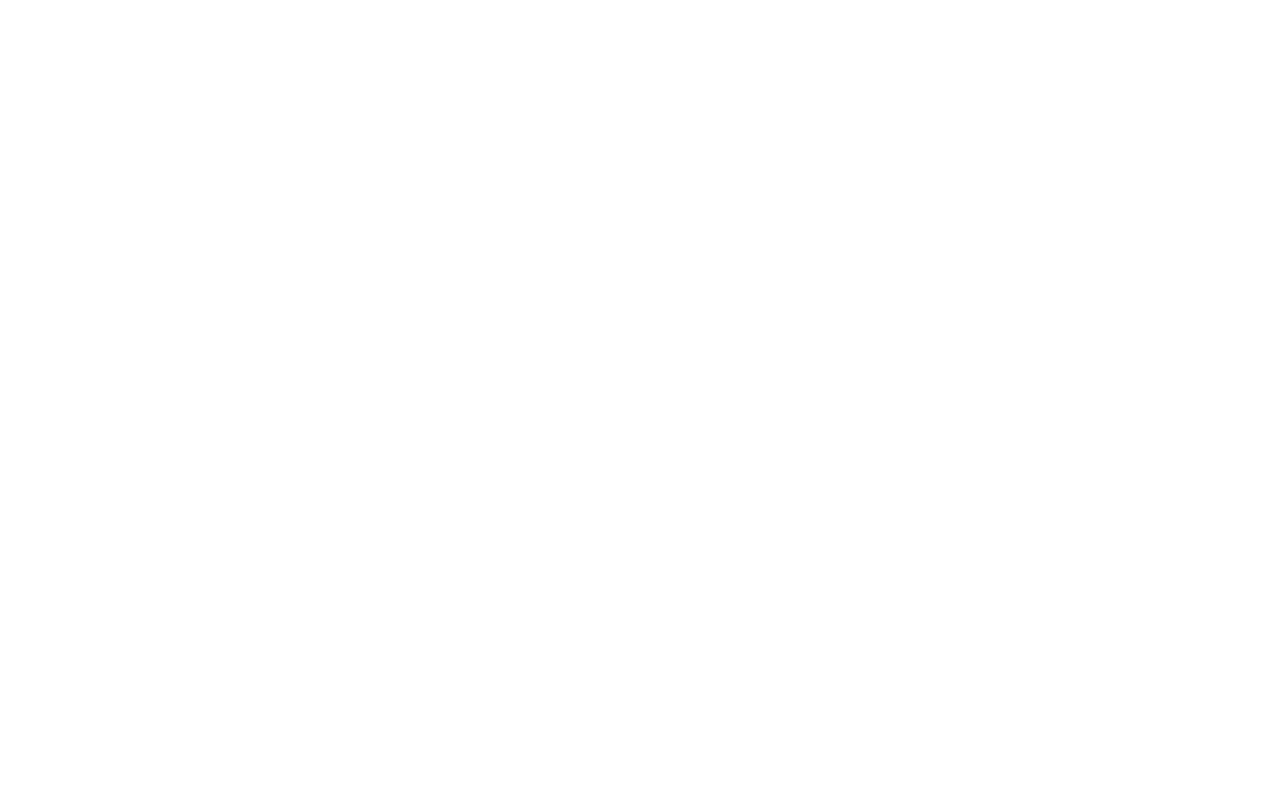
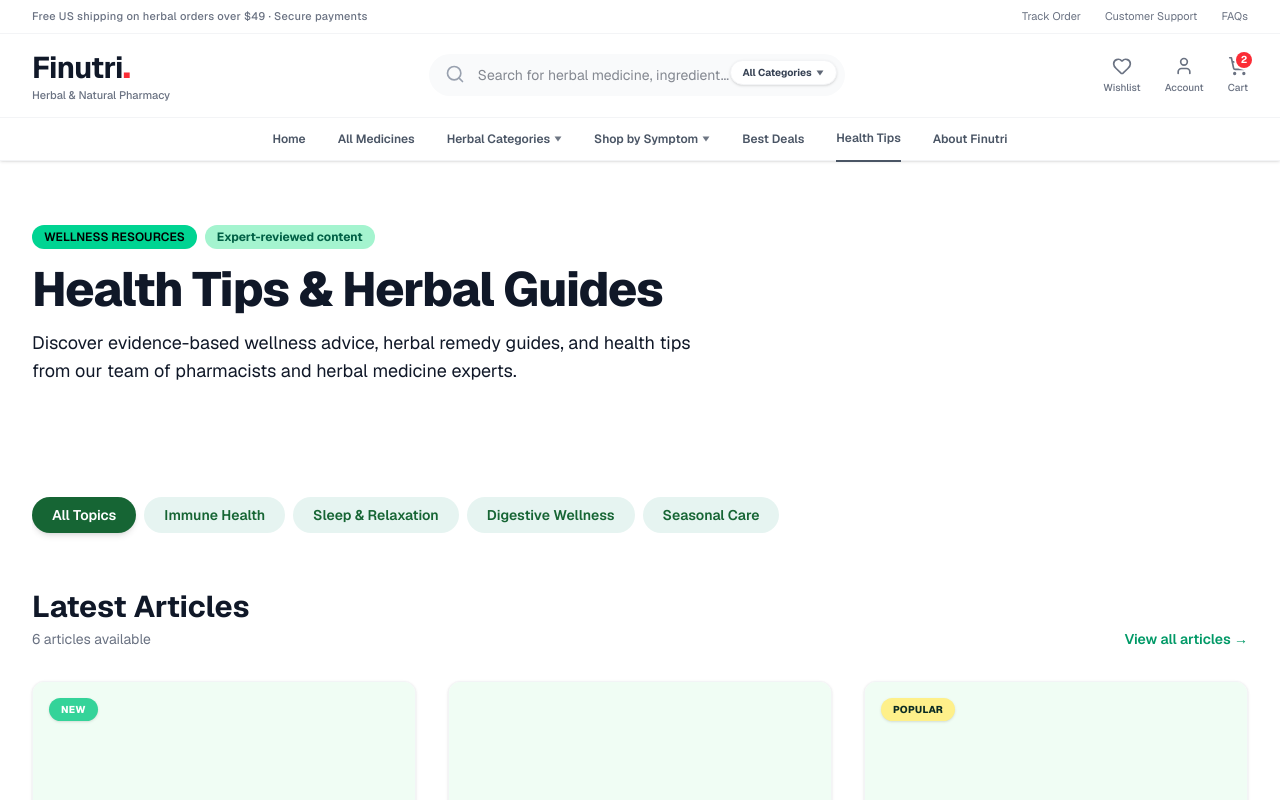
Before and after one commit to MD-ALL-SHAHRIA/Finutri, a Next.js app: page / in a window 1280 px wide. Shown: the top 800 px of the page. Built offline with nearby package versions, Linux system fonts and the light colour scheme.

Commit message:
Add Complete landing page

```diff
--- a/src/app/page.tsx
+++ b/src/app/page.tsx
@@ -1,3 +1,13 @@
+"use client";
+
+import ArticleCard from "@/components/ArticleCard";
+import Footer from "@/components/Footer";
+import Header from "@/components/Header";
+import Newsletter from "@/components/Newsletter";
+import { cn } from "@/lib/utils";
+import Link from "next/link";
+import { useState } from "react";
+
 const articles = [
   {
     id: 1,
@@ -73,9 +83,80 @@
 ];
 
 export default function Home() {
+  const [activeCategory, setActiveCategory] = useState("All Topics");
+
   return (
-    <div>
+    <div className="min-h-screen bg-white font-sans text-gray-900">
+      <Header />
 
+      {/* Hero Section */}
+      <section className="bg-brand-light/50 py-12 lg:py-16">
+        <div className="container mx-auto px-4 lg:px-8">
+          <div className="mb-4 flex gap-2">
+            <span className="rounded-full bg-emerald-400 px-3 py-1 font-semibold text-xs text-black">
+              WELLNESS RESOURCES
+            </span>
+            <span className="rounded-full bg-emerald-200 px-3 py-1 text-xs font-bold text-emerald-800">
+              Expert-reviewed content
+            </span>
+          </div>
+          <h1 className="mb-4 text-4xl font-extrabold tracking-tight text-gray-900 md:text-5xl">
+            Health Tips & Herbal Guides
+          </h1>
+          <p className="max-w-2xl text-lg text-gray-900">
+            Discover evidence-based wellness advice, herbal remedy guides, and
+            health tips from our team of pharmacists and herbal medicine
+            experts.
+          </p>
+        </div>
+      </section>
+
+      {/* Content Area */}
+      <section className="container mx-auto py-12 px-4 lg:px-8">
+        {/* Filters - Updated to Mint/Dark Green style with interactivity */}
+        <div className="mb-10 flex flex-wrap gap-2 overflow-x-auto pb-4">
+          {categories.map((cat) => (
+            <button
+              key={cat}
+              onClick={() => setActiveCategory(cat)}
+              className={cn(
+                "whitespace-nowrap rounded-full px-5 py-2 text-sm font-semibold transition-all duration-200",
+                activeCategory === cat
+                  ? "bg-[#166534] text-white shadow-md" // Active state
+                  : "bg-[#e6f4f1] text-[#166534] hover:bg-[#d1fae5]" // Inactive state
+              )}
+            >
+              {cat}
+            </button>
+          ))}
+        </div>
+
+        {/* Header for Grid */}
+        <div className="mb-8 flex items-end justify-between">
+          <div>
+            <h2 className="text-3xl font-bold text-gray-900">
+              Latest Articles
+            </h2>
+            <p className="text-sm text-gray-500 mt-1">6 articles available</p>
+          </div>
+          <Link
+            href="#"
+            className="hidden text-sm font-semibold text-emerald-600 hover:underline md:block"
+          >
+            View all articles →
+          </Link>
+        </div>
+
+        {/* Grid */}
+        <div className="grid grid-cols-1 gap-8 md:grid-cols-2 lg:grid-cols-3">
+          {articles.map((article) => (
+            <ArticleCard key={article.id} {...article} />
+          ))}
+        </div>
+      </section>
+
+      <Newsletter />
+      <Footer />
     </div>
   );
 }
```
